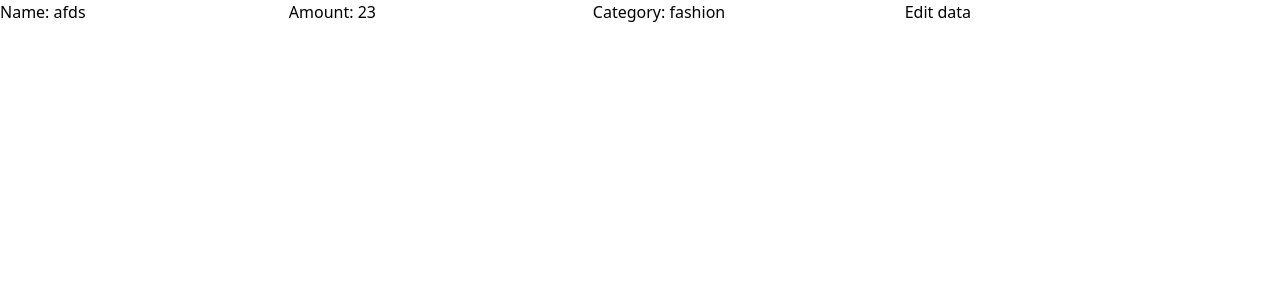
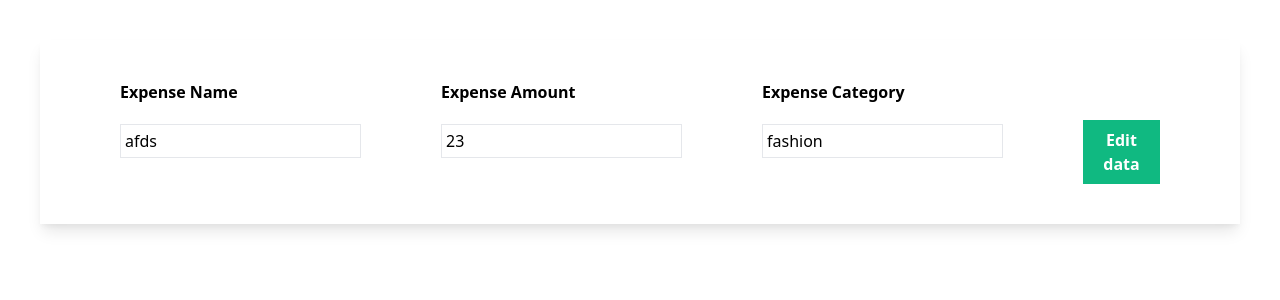
Before and after one commit to geetanshpardhi1/expense_tracker, a Django app: page /myapp/edit/7/ in a window 1280 px wide. Shown: the top 300 px of the page. Run offline with Django 4.2, Linux system fonts and the light colour scheme; data comes from the database, SQL or seed files in the repository; both versions use the stored data as it was after the commit; style sheets or scripts are compiled from the project's sources.

Commit message:
added edit and delete funtinality to app

```diff
--- a/myapp/templates/myapp/edit.html
+++ b/myapp/templates/myapp/edit.html
@@ -8,10 +8,43 @@
 </head>
 <body>
     {% block body%}
-    <form action="" method="post">
+    <form action="" method="post" class="shadow-lg m-10">
         {% csrf_token %}
-        {{expense_form}}
-        <button type="submit">Edit data</button>
+        <div class="px-10 py-10 flex">
+            <div class="mx-10">
+                <div class="mb-5">
+                    <label for="" class="font-semibold">Expense Name</label>
+                </div>
+                <div class="border p-1">
+                    {{expense_form.name}}
+                </div>
+            </div>
+
+            <div class="mx-10">
+                <div class="mb-5">
+                    <label for="" class="font-semibold">Expense Amount</label>
+                </div>
+                <div class="border p-1">
+                    {{expense_form.amount}}
+                </div>
+            </div>
+
+            <div class="mx-10">
+                <div class="mb-5">
+                    <label for="" class="font-semibold">Expense Category</label>
+                </div>
+                <div class="border p-1">
+                    {{expense_form.category}}
+                </div>
+            </div>
+
+            <div class="mx-10 mt-10">
+                <button type="submit" class="bg-green-500 px-5 py-2 text-white font-bold">Edit data</button>
+            </div>
+
+        </div>
+
+
 
     </form>
     {% endblock%}
--- a/myapp/urls.py
+++ b/myapp/urls.py
@@ -5,4 +5,5 @@
 
     path('',views.index,name='index'),
     path('edit/<int:id>/',views.edit,name='edit'),
+    path('delete/<int:id>/',views.delete,name='delete'),
 ]
--- a/myapp/views.py
+++ b/myapp/views.py
@@ -21,3 +21,11 @@
             form.save()
             return redirect('index')
     return render(request,'myapp/edit.html',{'expense_form':expense_form})
+
+
+def delete(request,id):
+    if request.method == 'POST' and 'delete' in request.POST:
+        expense = Expense.objects.get(id=id)
+        expense.delete()
+
+    return redirect('index')
```
Also changed, not shown: myapp/templates/myapp/index.html (+11 -2 lines), db.sqlite3, myapp/static/myapp/images/delete.png (added), myapp/static/myapp/images/edit.png (added).
